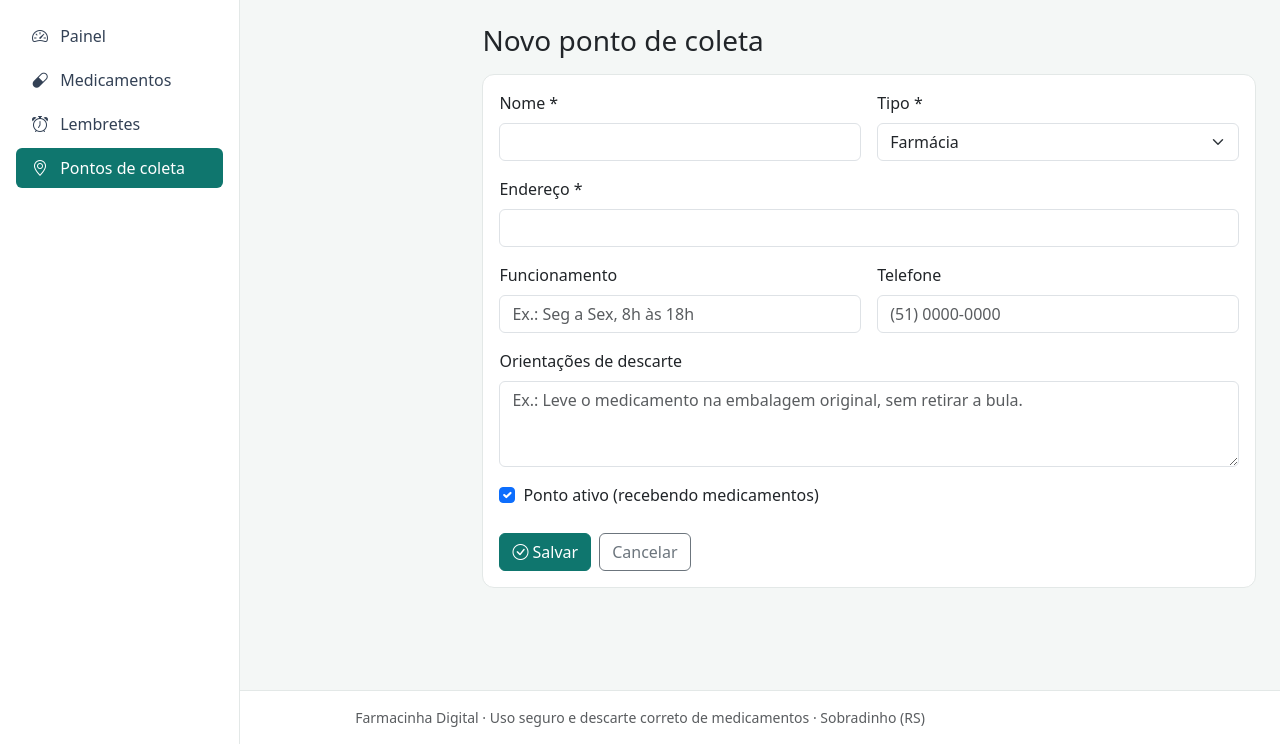
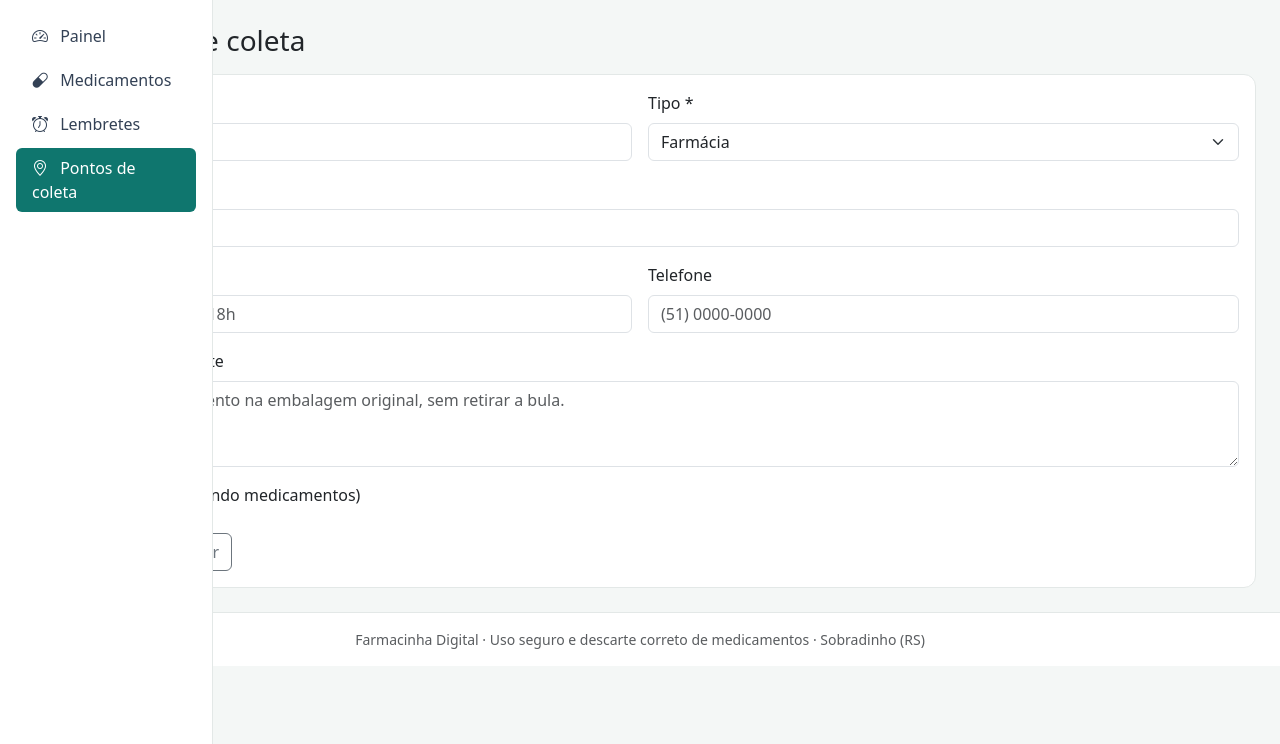
Before and after one commit to douglasarnt/farmacinha-digital, a Node server app: page /pontos/novo in a window 1280 px wide. Shown: the part 56-800 px from the top of the page. Run offline with Node 20, Linux system fonts and the light colour scheme; some libraries are stand-ins or nearby versions.

Commit message:
Refactor layout structure and update CSS version

```diff
--- a/views/layout.ejs
+++ b/views/layout.ejs
@@ -6,28 +6,7 @@
   <title><%= titulo %> · Farmacinha Digital</title>
   <link href="https://cdn.jsdelivr.net/npm/bootstrap@5.3.3/dist/css/bootstrap.min.css" rel="stylesheet">
   <link href="https://cdn.jsdelivr.net/npm/bootstrap-icons@1.11.3/font/bootstrap-icons.min.css" rel="stylesheet">
- <link href="/css/style.css?v=2" rel="stylesheet">   <style>
-    @media (min-width: 992px) {
-      .sidebar {
-        position: fixed !important;
-        top: 56px !important;
-        bottom: 0 !important;
-        left: 0 !important;
-        width: 240px !important;
-        background: #fff !important;
-        border-right: 1px solid #e3e8e7 !important;
-        overflow-y: auto !important;
-        z-index: 1000 !important;
-      }
-      main.conteudo {
-        margin-left: 240px !important;
-        width: calc(100% - 240px) !important;
-        max-width: calc(100% - 240px) !important;
-      }
-    }
-  </style>
-
-
+  <link href="/css/style.css?v=3" rel="stylesheet">
 </head>
 <body>
   <%- include('partials/navbar') %>
@@ -40,10 +19,9 @@
     <div class="offcanvas-body"><%- include('partials/menu') %></div>
   </div>
 
-  <div class="container-fluid">
-    <div class="row">
-      <nav class="col-lg-2 d-none d-lg-block sidebar p-3"><%- include('partials/menu') %></nav>
-      <main class="col-lg-10 ms-lg-auto px-3 px-md-4 py-4 conteudo">
+  <nav class="d-none d-lg-block sidebar p-3"><%- include('partials/menu') %></nav>
+
+  <main class="conteudo px-3 px-md-4 py-4">
     <% if (msg) { %>
       <div class="alert alert-<%= tipoMsg %> alert-dismissible fade show" role="alert">
         <%= msg %>
@@ -52,8 +30,6 @@
     <% } %>
     <%- body %>
   </main>
-    </div>
-  </div>
 
   <%- include('partials/footer') %>
   <script src="https://cdn.jsdelivr.net/npm/bootstrap@5.3.3/dist/js/bootstrap.bundle.min.js"></script>
```
Lines whose indentation alone changed are shown as unchanged.
